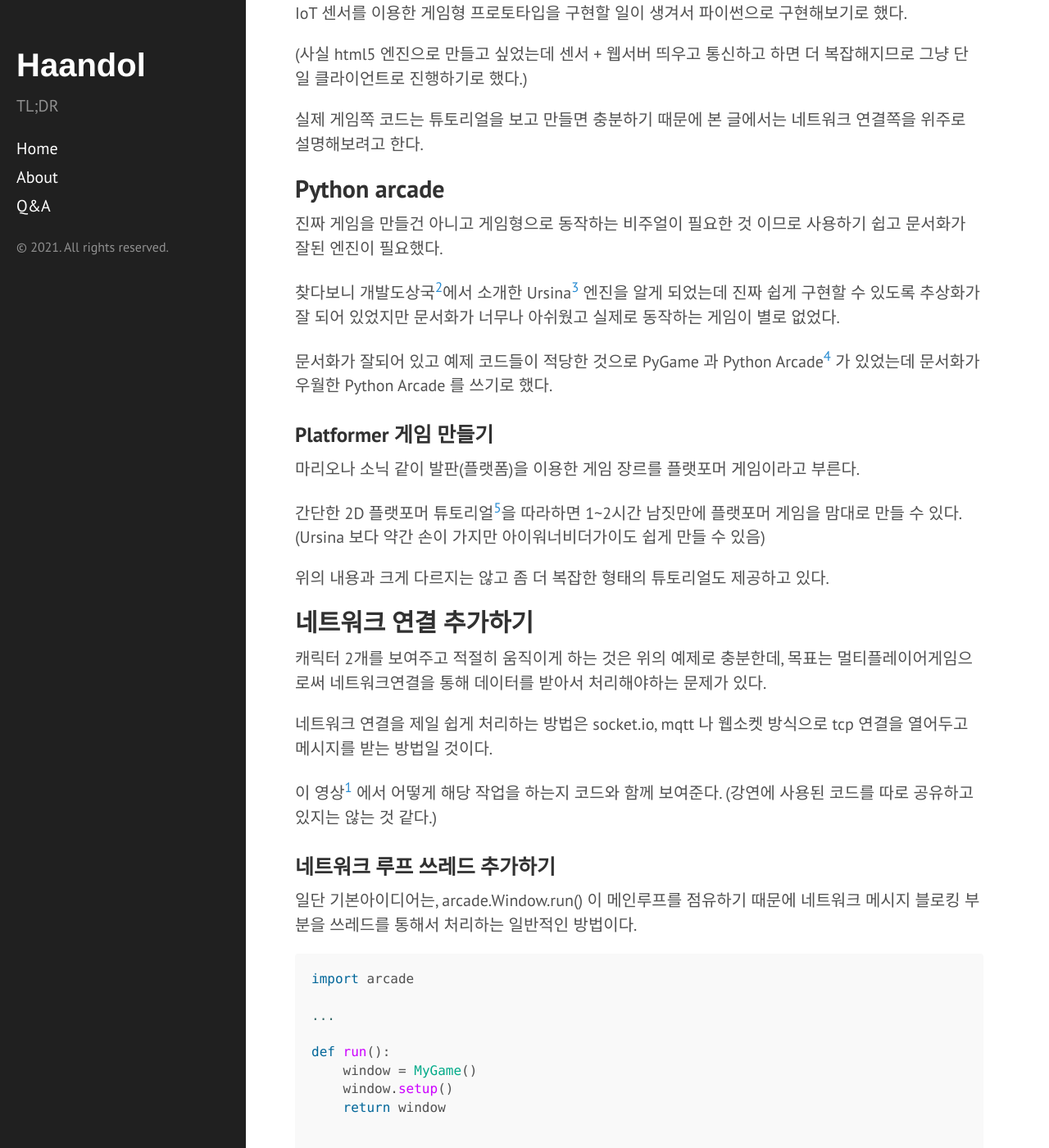
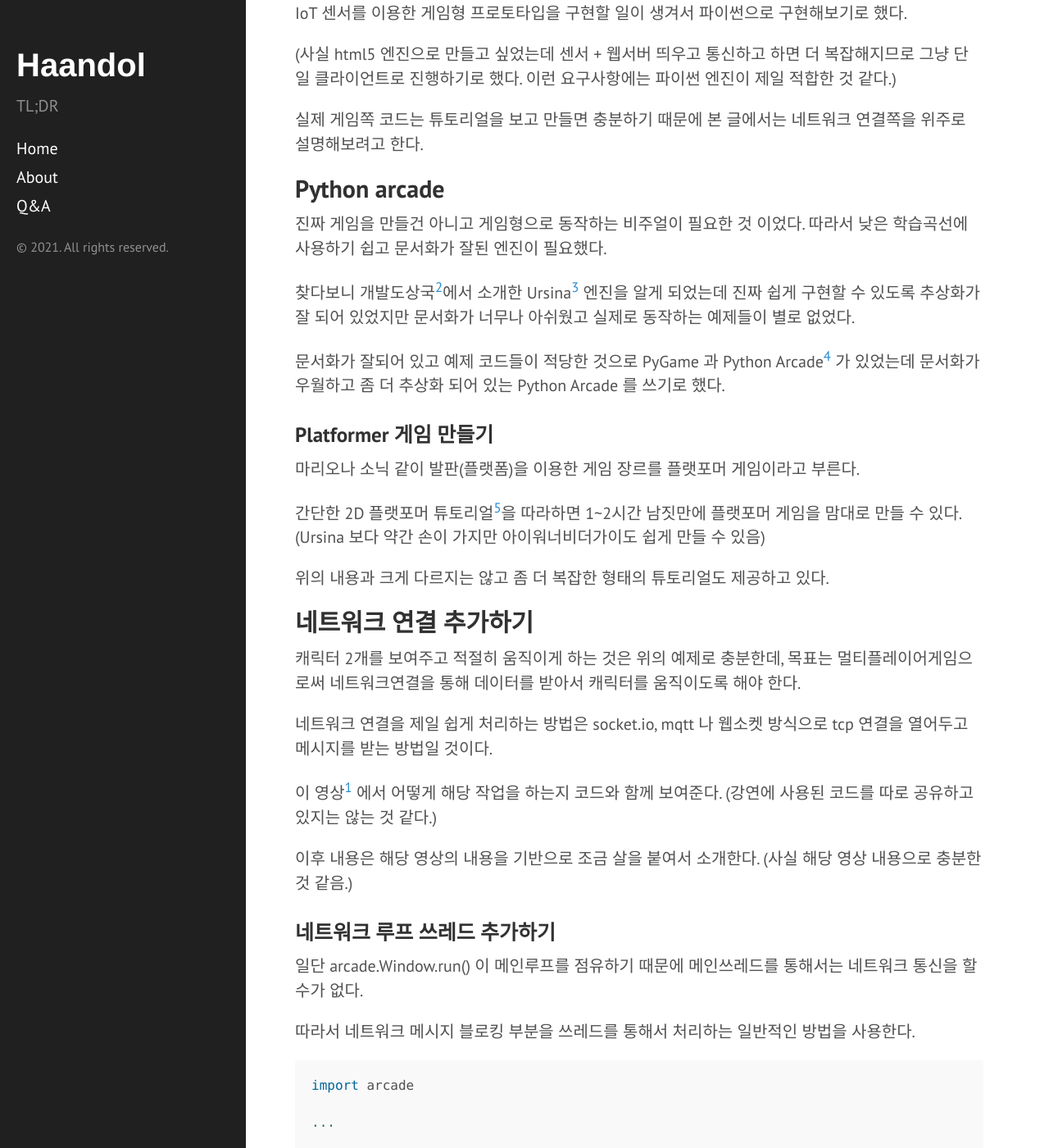
Before and after one commit to haandol/haandol.github.com, a Jekyll site: the page built from _posts/2021-08-16-multiplayer-game-using-python-arcade-introduction.md, in a window 1280 px wide and 1400 px high, scrolled down 478 px. Shown: the whole window at 82% size. Built offline with Jekyll 4.4.1, drawn with Linux system fonts in a browser that asks for light colours; comment, search, counter and statistics services are not loaded; some of the changed text lies outside the part shown.

Commit message:
update game doc

````diff
--- a/_posts/2021-08-16-multiplayer-game-using-python-arcade-introduction.md
+++ b/_posts/2021-08-16-multiplayer-game-using-python-arcade-introduction.md
@@ -18,17 +18,17 @@ publish: true
 
 IoT 센서를 이용한 게임형 프로토타입을 구현할 일이 생겨서 파이썬으로 구현해보기로 했다.
 
-(사실 html5 엔진으로 만들고 싶었는데 센서 + 웹서버 띄우고 통신하고 하면 더 복잡해지므로 그냥 단일 클라이언트로 진행하기로 했다.)
+(사실 html5 엔진으로 만들고 싶었는데 센서 + 웹서버 띄우고 통신하고 하면 더 복잡해지므로 그냥 단일 클라이언트로 진행하기로 했다. 이런 요구사항에는 파이썬 엔진이 제일 적합한 것 같다.)
 
 실제 게임쪽 코드는 튜토리얼을 보고 만들면 충분하기 때문에 본 글에서는 네트워크 연결쪽을 위주로 설명해보려고 한다.
 
 ## Python arcade
 
-진짜 게임을 만들건 아니고 게임형으로 동작하는 비주얼이 필요한 것 이므로 사용하기 쉽고 문서화가 잘된 엔진이 필요했다.
+진짜 게임을 만들건 아니고 게임형으로 동작하는 비주얼이 필요한 것 이었다. 따라서 낮은 학습곡선에 사용하기 쉽고 문서화가 잘된 엔진이 필요했다.
 
-찾다보니 개발도상국[^2]에서 소개한 Ursina[^3] 엔진을 알게 되었는데 진짜 쉽게 구현할 수 있도록 추상화가 잘 되어 있었지만 문서화가 너무나 아쉬웠고 실제로 동작하는 게임이 별로 없었다.
+찾다보니 개발도상국[^2]에서 소개한 Ursina[^3] 엔진을 알게 되었는데 진짜 쉽게 구현할 수 있도록 추상화가 잘 되어 있었지만 문서화가 너무나 아쉬웠고 실제로 동작하는 예제들이 별로 없었다.
 
-문서화가 잘되어 있고 예제 코드들이 적당한 것으로 PyGame 과 Python Arcade[^4] 가 있었는데 문서화가 우월한 Python Arcade 를 쓰기로 했다.
+문서화가 잘되어 있고 예제 코드들이 적당한 것으로 PyGame 과 Python Arcade[^4] 가 있었는데 문서화가 우월하고 좀 더 추상화 되어 있는 Python Arcade 를 쓰기로 했다.
 
 ### Platformer 게임 만들기
 
@@ -41,15 +41,19 @@ IoT 센서를 이용한 게임형 프로토타입을 구현할 일이 생겨서
 
 ## 네트워크 연결 추가하기
 
-캐릭터 2개를 보여주고 적절히 움직이게 하는 것은 위의 예제로 충분한데, 목표는 멀티플레이어게임으로써 네트워크연결을 통해 데이터를 받아서 처리해야하는 문제가 있다.
+캐릭터 2개를 보여주고 적절히 움직이게 하는 것은 위의 예제로 충분한데, 목표는 멀티플레이어게임으로써 네트워크연결을 통해 데이터를 받아서 캐릭터를 움직이도록 해야 한다.
 
 네트워크 연결을 제일 쉽게 처리하는 방법은 socket.io, mqtt 나 웹소켓 방식으로 tcp 연결을 열어두고 메시지를 받는 방법일 것이다.
 
 이 영상[^1] 에서 어떻게 해당 작업을 하는지 코드와 함께 보여준다. (강연에 사용된 코드를 따로 공유하고 있지는 않는 것 같다.)
 
+이후 내용은 해당 영상의 내용을 기반으로 조금 살을 붙여서 소개한다. (사실 해당 영상 내용으로 충분한 것 같음.)
+
 ### 네트워크 루프 쓰레드 추가하기
 
-일단 기본아이디어는, arcade.Window.run() 이 메인루프를 점유하기 때문에 네트워크 메시지 블로킹 부분을 쓰레드를 통해서 처리하는 일반적인 방법이다.
+일단 arcade.Window.run() 이 메인루프를 점유하기 때문에 메인쓰레드를 통해서는 네트워크 통신을 할 수가 없다.
+
+따라서 네트워크 메시지 블로킹 부분을 쓰레드를 통해서 처리하는 일반적인 방법을 사용한다.
 
 ```python
 import arcade
@@ -86,7 +90,7 @@ if __name__ == '__main__':
 
 인증부분을 제외한 `main` 함수는 대략 아래와 같이 생겼다.
 
-여기서는 websockets[^6] 라이브러리를 썼는데 대부분의 라이브러리가 asyncio 기반의 코루틴을 사용하고 있다.
+여기서는 websockets[^6] 라이브러리를 썼는데, 최근 py3 의 네트워크 관련 라이브러리들은 대부분 asyncio 기반의 코루틴을 사용하고 있기 때문에 익숙해지는 것이 좋은 것 같다.
 
 ```python
 import websockets
@@ -131,8 +135,9 @@ async def main(window):
         await ws.close()
 ```
 
+위의 코드는 일반적인 웹소켓 기반으로 json 형태로 메시지를 주고 받는 방식으로 구성되었다.
 
-일반적인 웹소켓 기반으로 json 형태로 메시지를 주고 받는 방식으로 구성되었다. peer-to-peer 통신이 아니라 클라이언트-서버 간 통신 방식이며 pub-sub 에 가깝다.
+peer-to-peer 통신이 아니라 클라이언트-서버 간 통신 방식이며 pub-sub 에 가깝다.
 
 1. host가 게임세션(게임룸)을 만들고 (create-session)
 2. 상대방(client) 가 join-session 한다.
@@ -142,17 +147,18 @@ async def main(window):
 6. 지정된 조건이 만족되면 클라이언트에서 end-game 을 보낸다.
 7. 서버에서 tick 정보를 확인해서 winner 를 판정해서 브로드캐스팅 한다.
 
-MQTT(IoT Core) 나 socket.io 를 이용하면 코드 자체는 훨씬 단순화 시킬 수 있겠지만, 데이터 주고받는 구조는 비슷할 것이다.
+MQTT(IoT Core) 나 socket.io 를 이용하면 코드 자체는 훨씬 명료하게 만들 수 있겠지만, 데이터 주고받는 구조는 비슷할 것이다.
 
 
 ### 테스트
 
 <img src="/assets/img/2021/0816/game.png" />
 
+클라이언트는 동일한 코드로 헤드레스로 작업했는데, 잘 동작하는 것을 볼 수 있었다. (즉, 영상[^1] 내용대로 코딩하면 잘 동작한다는 이야기)
+
 ## 마치며
 
-약 1주일 만에 게임룸 기반의 네트워크 플레이 가능한 게임을 만들어봤는데, 학교에서 공부를 이런걸로 가르치면 재미있게 공부했을 것 같다.
-
+약 1주일 만에 웹소켓 기반으로 네트워크 플레이가 가능한 게임을 만들어봤는데, 학교에서 공부를 이런걸로 가르치면 재미있게 공부했을 것 같다.
 
 ----
 
````
